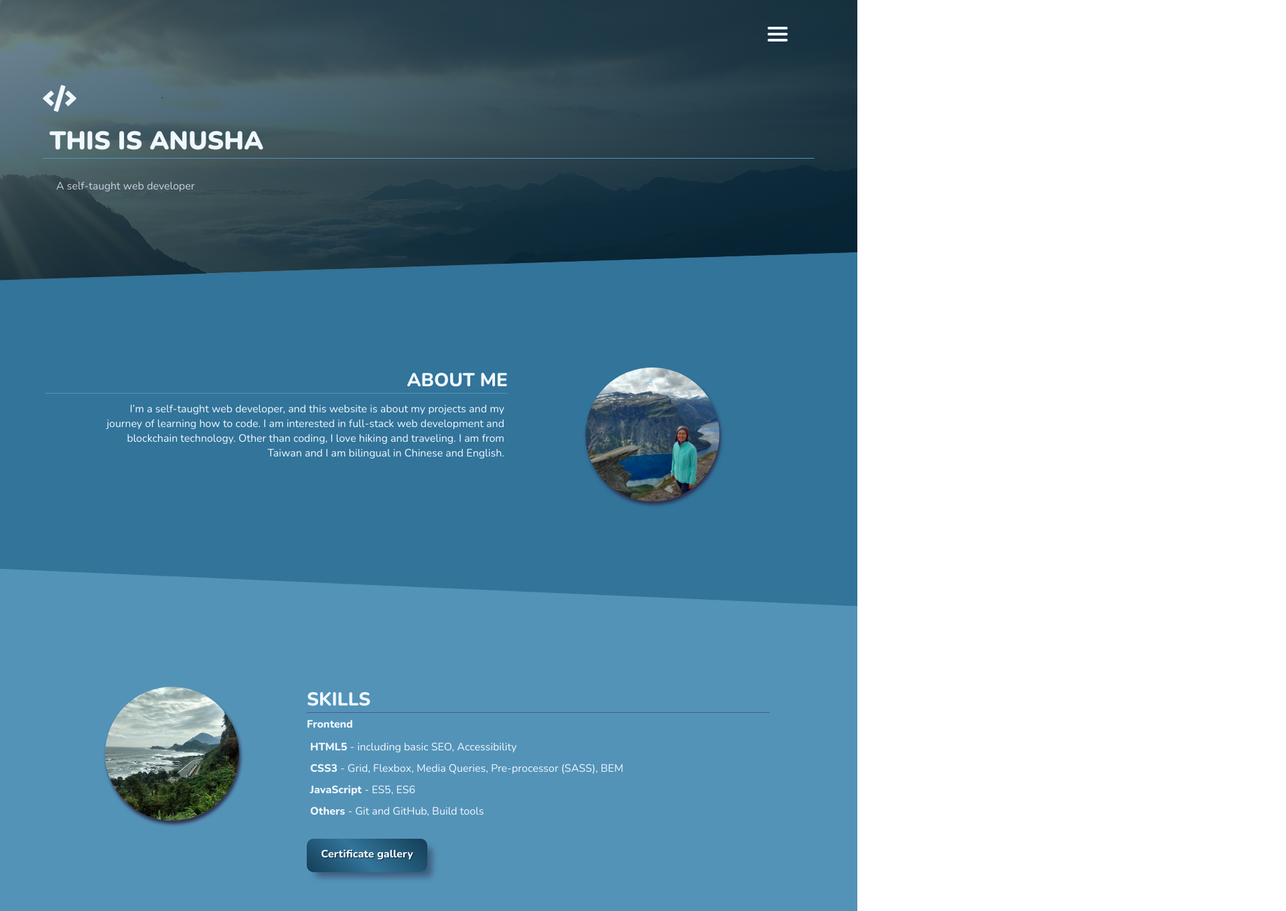
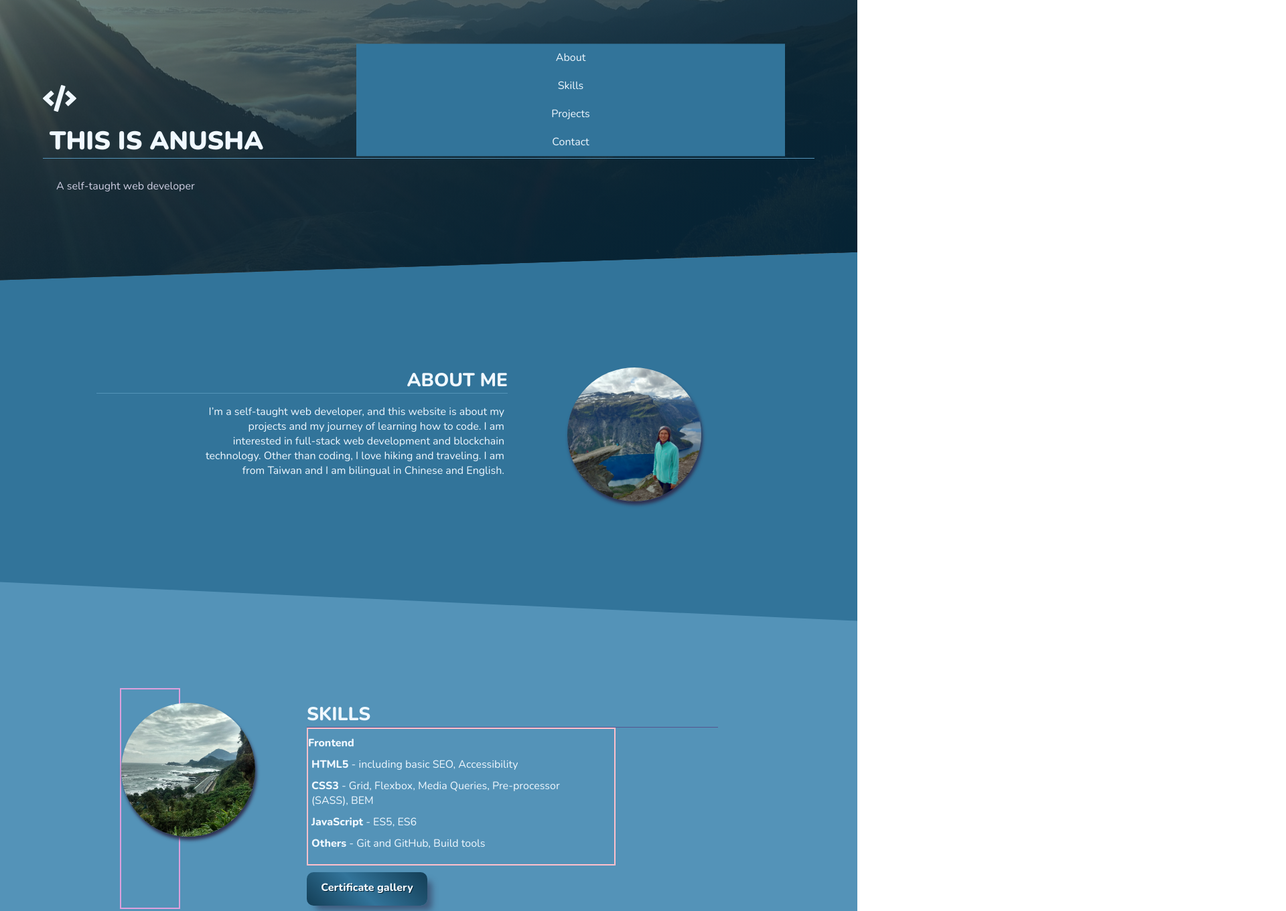
Before and after one commit to anusha-lee/anusha-lee.github.io, a website: page index.html in a window 1280 px wide. Shown: the top 1361 px of the page at 67% size, 1920 px wide, since content can reach past the window. Drawn offline with nearby package versions, Linux system fonts and the light colour scheme.

Commit message:
need to fix hamburegr again

```diff
--- a/index.html
+++ b/index.html
@@ -21,7 +21,7 @@
             <li class="nav__list--item"><a href="#about">About</a></li>
             <li class="nav__list--item"><a href="#skills">Skills</a></li>
             <li class="nav__list--item"><a href="#projects">Projects</a></li>
-            <li class="nav__list--item"><a href="blog.html">Blog</a></li>
+            <!-- <li class="nav__list--item"><a href="blog.html">Blog</a></li> -->
             <li class="nav__list--item"><a href="#contact">Contact</a></li>
           </ul>
         </div>
@@ -121,11 +121,13 @@
           </div>
         </div>
       </section>
+
+      <!--
       <section class="blog" id="blog">
         <h2 class="blog__title1">Blog</h2>
-        <!-- <h3 class="blog__title2">Latest blog posts</h3> -->
+         <h3 class="blog__title2">Latest blog posts</h3>
         <div class="blog__box">
-          <!--
+
           <ul class="blog__box--lists">
             <li class="blog__box--lists-item">
               <h3>Blog 1</h3>
@@ -168,8 +170,9 @@
               <a href="#"><img src="#" />Learn more</a>
             </li>
           </ul>
-        --></div>
+        </div>
       </section>
+      -->
     </main>
     <footer class="footer" id="contact">
       <h2 class="footer__title">Let's get in touch!</h2>
--- a/scss/style.scss
+++ b/scss/style.scss
@@ -93,11 +93,6 @@ $font: "Nunito", sans-serif;
   grid-template-columns: minmax(25%, 35%) minmax(40%, 60%);
 }
 
-// @mixin section-grid-xl-screen {
-//   grid-template-columns: minmax(50%, 60%) minmax(35%, 45%);
-//   grid-template-rows: 1fr 4fr;
-// }
-
 @mixin image-hover {
   -webkit-transform: translateY(-0.5rem);
   -ms-transform: translateY(-0.5rem);
@@ -124,8 +119,9 @@ img {
     url(../img/background.jpg);
 
   background-size: cover;
-  background-position: top;
+  background-position: center;
   background-attachment: fixed;
+  background-repeat: no-repeat;
   position: relative;
   z-index: 99;
   @include clip-path-right;
@@ -176,12 +172,14 @@ img {
   padding: 2rem;
   display: block;
   position: relative;
-  top: 1rem;
-  left: 84%;
+  // top: 1rem;
+  // left: 0;
+  //right: 0;
   z-index: 1;
 
   @media only screen and (min-width: 720px) {
-    left: 88%;
+    //left: 88%;
+    right: 10%;
   }
 
   &__toggle {
@@ -189,8 +187,8 @@ img {
     width: 5rem;
     height: 5rem;
     position: absolute;
-    top: 1rem;
-    left: 1rem;
+    top: 2rem;
+    left: 2rem;
     cursor: pointer;
     opacity: 0;
     z-index: 1;
@@ -237,9 +235,8 @@ img {
     position: absolute;
     width: 50%;
     height: auto;
-    margin: 0 -20rem 0 0;
+    margin: 0; //0 0 -20rem 0;
     padding: 0;
-    padding-top: 0; //12rem;
     background: $color-light-teal;
 
     transform-origin: 0% 0%;
@@ -268,7 +265,7 @@ img {
   }
 
   &__toggle:checked ~ ul {
-    transform: translate(-120%, 5%);
+    transform: translate(120%, 5%);
   }
 }
 
@@ -332,7 +329,7 @@ img {
     }
 
     @media only screen and (min-width: 900px) {
-      width: 90%;
+      width: 80%;
     }
   }
 
@@ -357,12 +354,8 @@ img {
       grid-row: 1 / 3;
     }
 
-    @media only screen and (min-width: 960px) {
-      width: 70%;
-    }
-
     @media only screen and (min-width: 900px) {
-      width: 32%;
+      width: 20%;
     }
   }
 
@@ -412,6 +405,10 @@ img {
       padding: 1rem 0.5rem;
       grid-column: 1 / 2;
       grid-row: 2 / 3;
+    }
+
+    @media only screen and (min-width: 900px) {
+      width: 60%;
     }
   }
 }
@@ -467,7 +464,7 @@ img {
     }
 
     @media only screen and (min-width: 900px) {
-      width: 90%;
+      width: 80%;
     }
   }
 
@@ -490,7 +487,9 @@ img {
     }
 
     @media only screen and (min-width: 900px) {
-      width: 30%;
+      border: 2px solid plum;
+      width: 20%;
+      justify-self: end;
     }
 
     & img {
@@ -532,6 +531,11 @@ img {
       text-align: left;
       grid-column: 2 / 3;
       grid-row: 2 / 3;
+    }
+
+    @media only screen and (min-width: 900px) {
+      width: 60%;
+      border: 2px solid pink;
     }
 
     &--subtitle {
@@ -625,7 +629,8 @@ img {
     }
 
     &--img {
-      max-width: 70%;
+      min-width: 30%;
+      max-width: 50%;
       height: auto;
       margin-bottom: 1rem;
       padding: 0.5rem 0 0;
@@ -742,7 +747,7 @@ img {
 
 /************************************************
 ************* Blog
-***********************************************/
+
 .blog {
   margin: -15rem auto;
   width: 100%;
@@ -781,12 +786,12 @@ img {
   //   }
   // }
 }
-
+***********************************************/
 /************************************************
 ************* Footer
 ***********************************************/
 .footer {
-  margin: -10rem 0;
+  margin: -12rem 0;
   padding: 17rem 2rem 5rem;
   width: 100%;
   height: auto;
@@ -796,8 +801,11 @@ img {
       rgba($color-teal-blue, 0.6)
     ),
     url(../img/background.jpg);
+
+  background-size: cover;
+  background-position: top;
   background-attachment: fixed;
-
+  background-repeat: no-repeat;
   display: flex;
   flex-direction: column;
 
```
Also changed, not shown: css/style.css, 1 other file.
